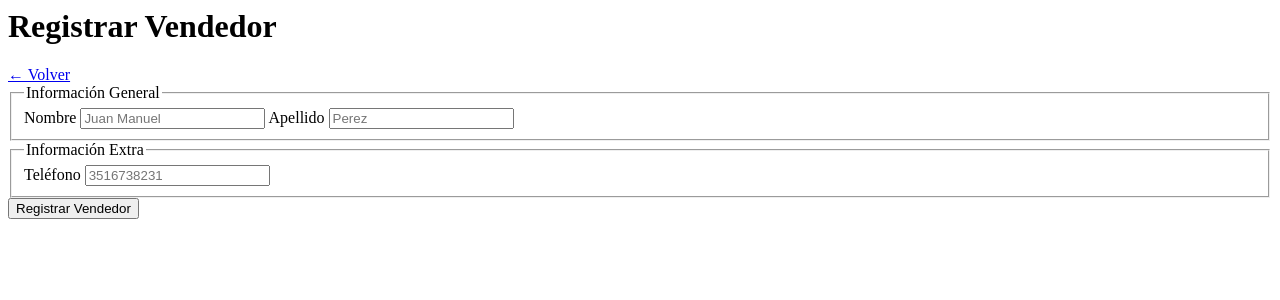
After one commit to mateooo07/bienes-raices, a PHP site: page /views/vendedores/crear.php in a window 1280 px wide. The commit adds this page. Shown: the top 300 px of the page. Run offline with PHP 8.4, Linux system fonts and the light colour scheme; the template is opened without the code that fills it, so the values that code supplies are empty.

Commit message:
feat: agregue logica para terminar el metodo crear de Vendedor en MVC

```diff
--- a/views/propiedades/admin.php
+++ b/views/propiedades/admin.php
@@ -11,7 +11,7 @@
         }
     ?>
     <a href="/propiedades/crear" class="boton boton-verde">Nueva Propiedad</a>
-    <a href="/vendedores/crear.php" class="boton boton-amarillo">Nuevo Vendedor</a>
+    <a href="/vendedores/crear" class="boton boton-amarillo">Nuevo Vendedor</a>
 </main>
 
 <h2>Propiedades</h2>
@@ -67,9 +67,9 @@
                     <td><?php echo $vendedor->nombre .  " " .  $vendedor->apellido; ?></td>
                     <td><?php echo $vendedor->telefono; ?></td>
                     <td>
-                        <a href="/admin/vendedores/actualizar.php?id=<?php echo $vendedor->id; ?>" class="boton-amarillo-block">Actualizar</a>
+                        <a href="/vendedores/actualizar?id=<?php echo $vendedor->id; ?>" class="boton-amarillo-block">Actualizar</a>
 
-                        <form method="POST" class="w-100" onsubmit="return confirm('¿Deseas eliminar este vendedor?');">
+                        <form method="POST" action="vendedores/eliminar" class="w-100" onsubmit="return confirm('¿Deseas eliminar este vendedor?');">
                             <input type="hidden" name="id" value="<?php echo $vendedor->id; ?>">
                             <input type="hidden" name="tipo" value="vendedor">
                             <input type="submit" value="Eliminar" class="boton-rojo">
--- /dev/null
+++ b/views/vendedores/crear.php
@@ -0,0 +1,13 @@
+<main class="contenedor seccion">
+    <h1>Registrar Vendedor</h1>
+    <a href="/admin" class="boton boton-amarillo">← Volver</a>
+
+    <?php foreach ($errores as $error): ?>
+        <div class="alerta error"><?php echo $error; ?></div>
+    <?php endforeach; ?>
+
+    <form class="formulario" method="POST" action="/vendedores/crear">
+        <?php include "formulario.php" ?>
+        <input type="submit" value="Registrar Vendedor" class="boton boton-verde">
+    </form>
+</main>
--- /dev/null
+++ b/views/vendedores/formulario.php
@@ -0,0 +1,17 @@
+        <fieldset>
+            <legend>Información General</legend>
+
+            <label for="nombre">Nombre</label>
+            <input type="text" id="nombre" name="vendedor[nombre]" placeholder="Juan Manuel"
+                value="<?php echo htmlspecialchars($vendedor->nombre, ENT_QUOTES); ?>">
+
+            <label for="apellido">Apellido</label>
+            <input type="text" id="apellido" name="vendedor[apellido]" placeholder="Perez"
+                value="<?php echo htmlspecialchars($vendedor->apellido, ENT_QUOTES); ?>">
+        </fieldset>
+        <fieldset>
+            <legend>Información Extra</legend>
+            <label for="telefono">Teléfono</label>
+            <input type="tel" id="telefono" name="vendedor[telefono]" placeholder="3516738231"
+                value="<?php echo htmlspecialchars($vendedor->telefono, ENT_QUOTES); ?>">
+        </fieldset>
```
Also changed, not shown: controllers/VendedorController.php (+17 -0 lines).
